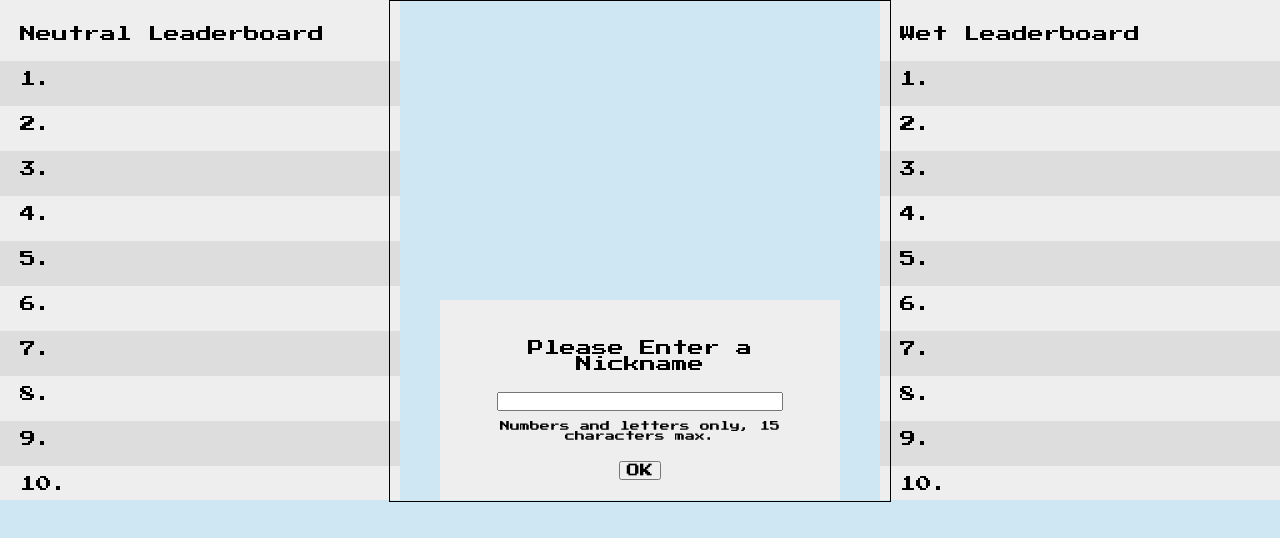
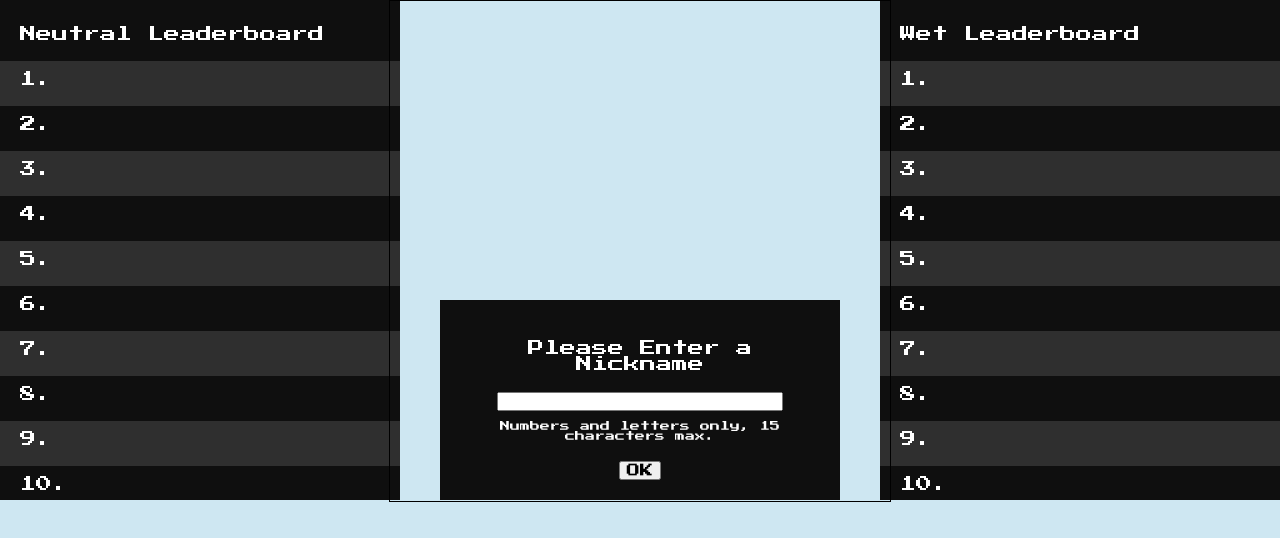
Before and after one commit to DavidSMoyer/weather_platformer_game, a plain HTML site: page index.html in a window 1280 px wide. Drawn offline with Linux system fonts and the light colour scheme.

Commit message:
Changed popup/leaderboard to black colour scheme.

```diff
--- a/css/main.css
+++ b/css/main.css
@@ -56,8 +56,9 @@ ul {
   top: 50%;
   left: 50%;
   transform: translate(-50%, -50%);
-  background-color: #eeeeee;
+  background-color: #0f0f0f;
   z-index: 1;
+  color: white;
 }
 
 #popup.hidden {
@@ -72,8 +73,9 @@ ul {
 #leaderboard-left {
   height: 500px;
   width: 400px;
-  background-color: #eee;
+  background-color: #0f0f0f;
   position: absolute;
+  color: white;
 }
 
 #leaderboard-right ul,
@@ -102,7 +104,7 @@ ul {
 
 #leaderboard-right li:nth-child(2n),
 #leaderboard-left li:nth-child(2n) {
-  background-color: #dddddd;
+  background-color: #2f2f2f;
 }
 
 #leaderboard-right {
```
